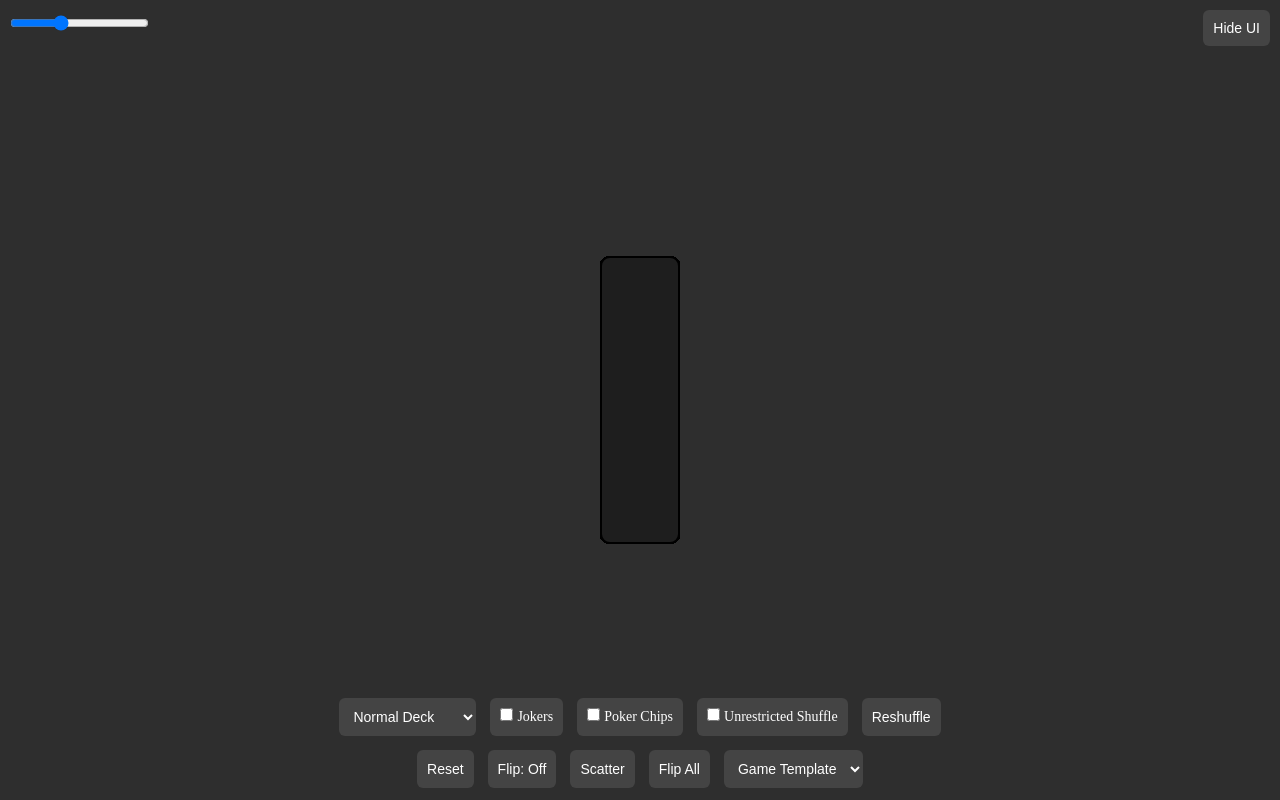
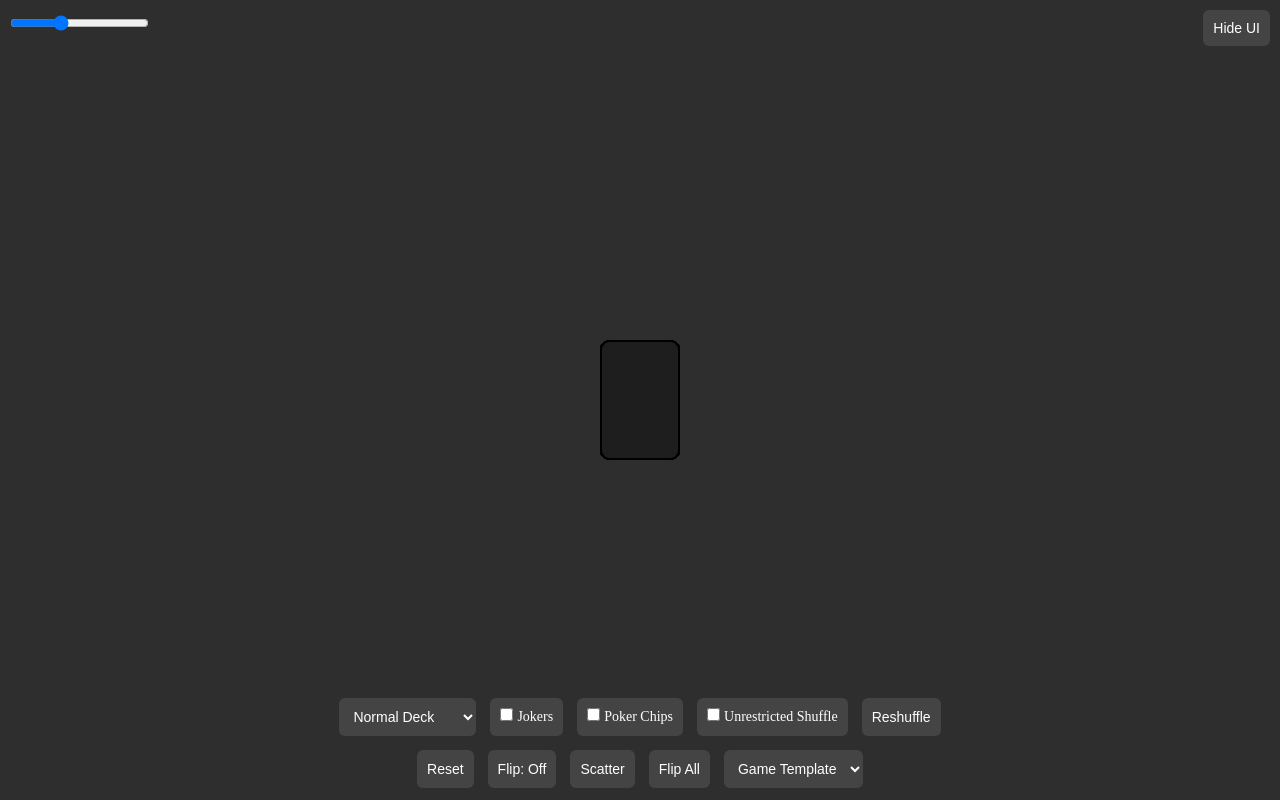
Before and after one commit to JackBrown2010/Cardgame, a plain HTML site: page index.html in a window 1280 px wide. Drawn offline with Linux system fonts and the light colour scheme.

Commit message:
Update index.html

```diff
--- a/index.html
+++ b/index.html
@@ -27,7 +27,7 @@
     }
     .card, .chip {
       width: 18vw;
-       height: 36vh;
+       height: 15vh;
       max-width: 80px;
       aspect-ratio: 2/3;
       background-color: #1e1e1e;
```
